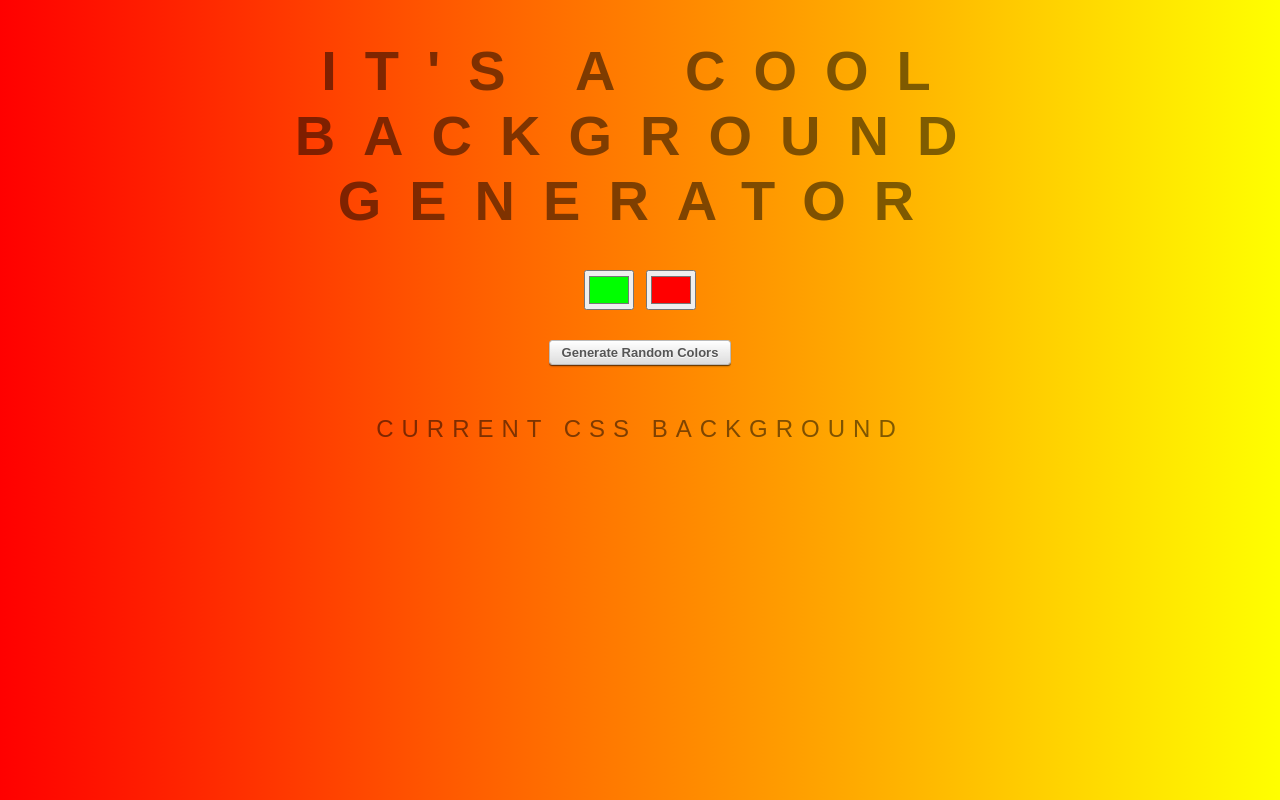
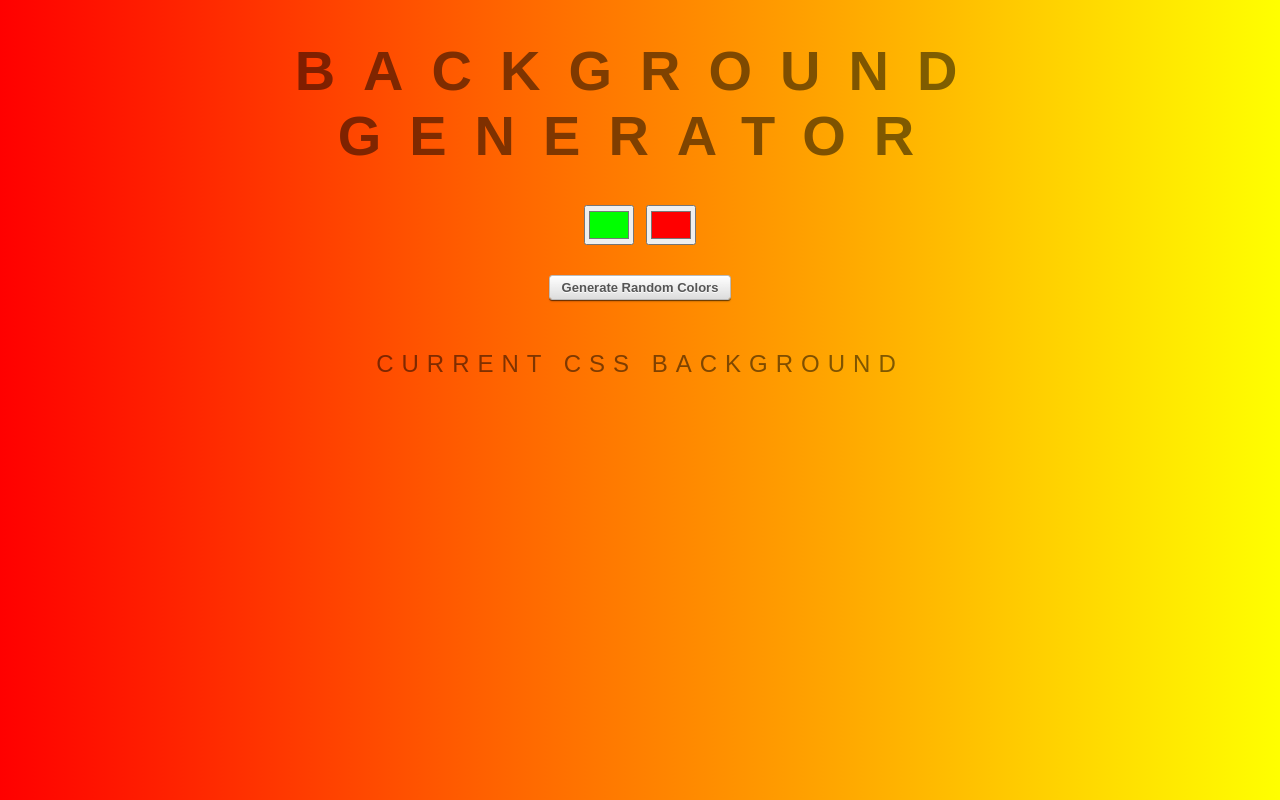
Before and after one commit to Mual5746/backgrund-generator, a plain HTML site: page index.html in a window 1280 px wide. Drawn offline with Linux system fonts and the light colour scheme.

Commit message:
reverting back to old tittle

```diff
--- a/index.html
+++ b/index.html
@@ -9,7 +9,7 @@
 </head>
 
 <body id="gradient">
-   <h1> It's a cool Background Generator</h1>
+   <h1> Background Generator</h1>
    <input class="color1" type="color" name="color1" value="#00ff00" />
    <input class="color2" type="color" name="color2" value="#ff0000" /><br />
    <button class="small button">Generate Random Colors</button>
```
